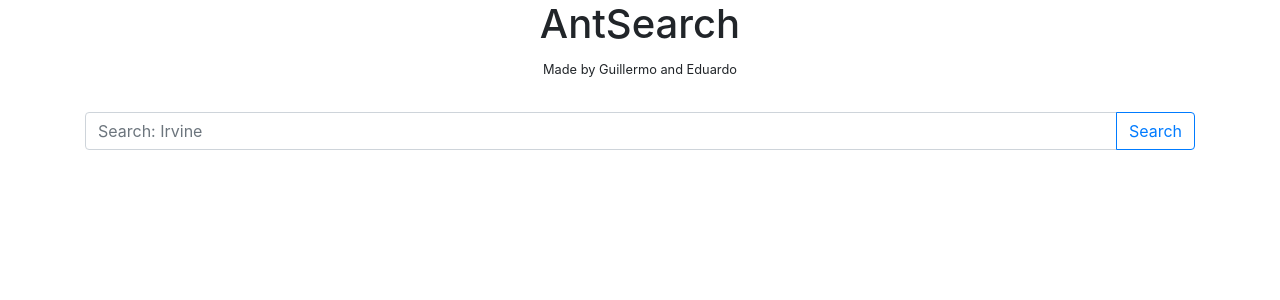
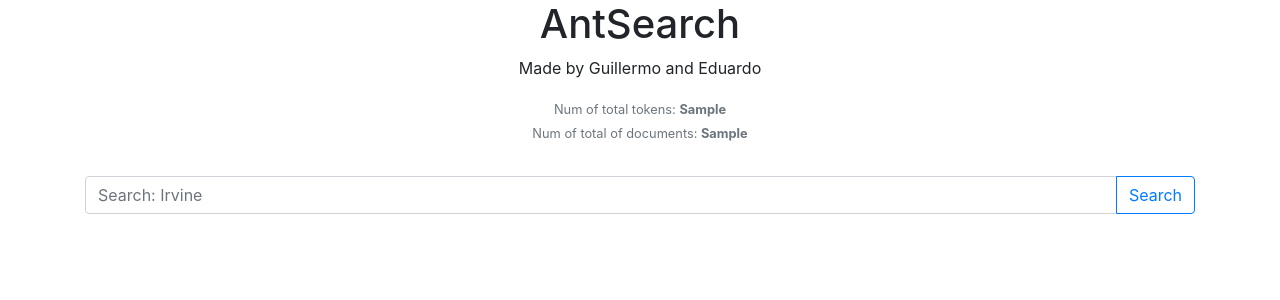
Before and after one commit to membriux/ZotHoo, a Flask app: template templates/index.html in a window 1280 px wide. Shown: the part 16-316 px from the top of the page. Run offline with Flask 2, Linux system fonts and the light colour scheme; the template is opened without the code that fills it: most values are stand-ins (such as "Sample title", 1, 10 or a date in 2020); parts of the project's set-up code (start-up, migrations or seed data) failed here and were passed over; some libraries are stand-ins or nearby versions.

Commit message:
updated to have necessary items

```diff
--- a/app.py
+++ b/app.py
@@ -11,16 +11,18 @@ app = Flask(__name__)
 
 index = dict()
 bookkeeping = dict()
+
 total_tokens = 0
 total_links = 0
 N_documents = None
+N_tokens = None
 tokenizer = Tokenizer()
+
 
 
 @app.route('/', methods=['GET', 'POST'])
 def index():
     global index, bookkeeping, total_tokens, total_links
-    load_index()
     if request.method == 'POST' and request.form['search_input'] != '':
         search_input = request.form['search_input']
         results = run_search(search_input)
@@ -28,12 +30,16 @@ def index():
             search_input = 'No results for', search_input
         return render_template('index.html',
                                results=results, search=search_input,
-                               links=total_links, tokens=total_tokens)
+                               links=total_links, tokens=total_tokens,
+                               all_tokens=N_tokens, all_documents=N_documents)
     else:
-        return render_template('index.html')
+        return render_template('index.html',
+                               all_tokens=N_tokens, all_documents=N_documents)
+
 
 def tfidf(x, N) -> float:
     return x * log10(N_documents / N)
+
 
 def run_search(search_input):
     global total_tokens, total_links
@@ -43,22 +49,24 @@ def run_search(search_input):
         total_links = len(index[processed_query])
         total_tokens = sum([count for count in index[processed_query].values()])
         tfidf_scores = [(k, tfidf(v, len(index[processed_query]) ) ) for k, v in index[processed_query].items()]
-        return [bookkeeping[u] for u,v in sorted(tfidf_scores, key=lambda x : x[1], reverse=True)][:config.TOP_N_results]
+        return [bookkeeping[u] for u, v in sorted(tfidf_scores, key=lambda x: x[1], reverse=True)][:config.TOP_N_results]
     except KeyError:
         print("[ERROR] Empty query. Raw: \"{}\", Processed: \"{}\"]".format(search_input, processed_query))
         return []
 
 
 def load_index():
-    global index, bookkeeping, N_documents
+    global index, bookkeeping, N_documents, N_tokens
     with open(config.INDEX_PATH, 'r') as data:
-         index = json.load(data)
+        index = json.load(data)
 
     with open(config.BOOKKEEPING, 'r') as data:
-         bookkeeping = json.load(data)
+        bookkeeping = json.load(data)
 
     N_documents = len(bookkeeping)
+    N_tokens = len(index)
 
 
 if __name__ == '__main__':
+    load_index()
     app.run()
--- a/templates/index.html
+++ b/templates/index.html
@@ -18,7 +18,9 @@
                 <div class="col text-center">
 
                     <h1> AntSearch</h1>
-                    <small class="text-left"> Made by Guillermo and Eduardo</small>
+                    <p> Made by Guillermo and Eduardo</p>
+                    <small class="text-secondary"> Num of total tokens: <b>{{all_tokens}}</b> </small> <br>
+                    <small class="text-secondary"> Num of total of documents: <b>{{all_documents}}</b> </small> <br>
                 </div>
             </div>
         </div>
@@ -49,7 +51,7 @@
                         <small class="text-secondary"> Total Links: <b>{{links}}</b> </small> <br>
 
                         {% for r in results: %}
-                            <h4><a href="{{r}}">{{r}}</a></h4>
+                            <p><a href="{{r}}">{{r}}</a></p>
                         {% endfor %}
                     </div>
                 </div>
```
Also changed, not shown: 1 other file.
